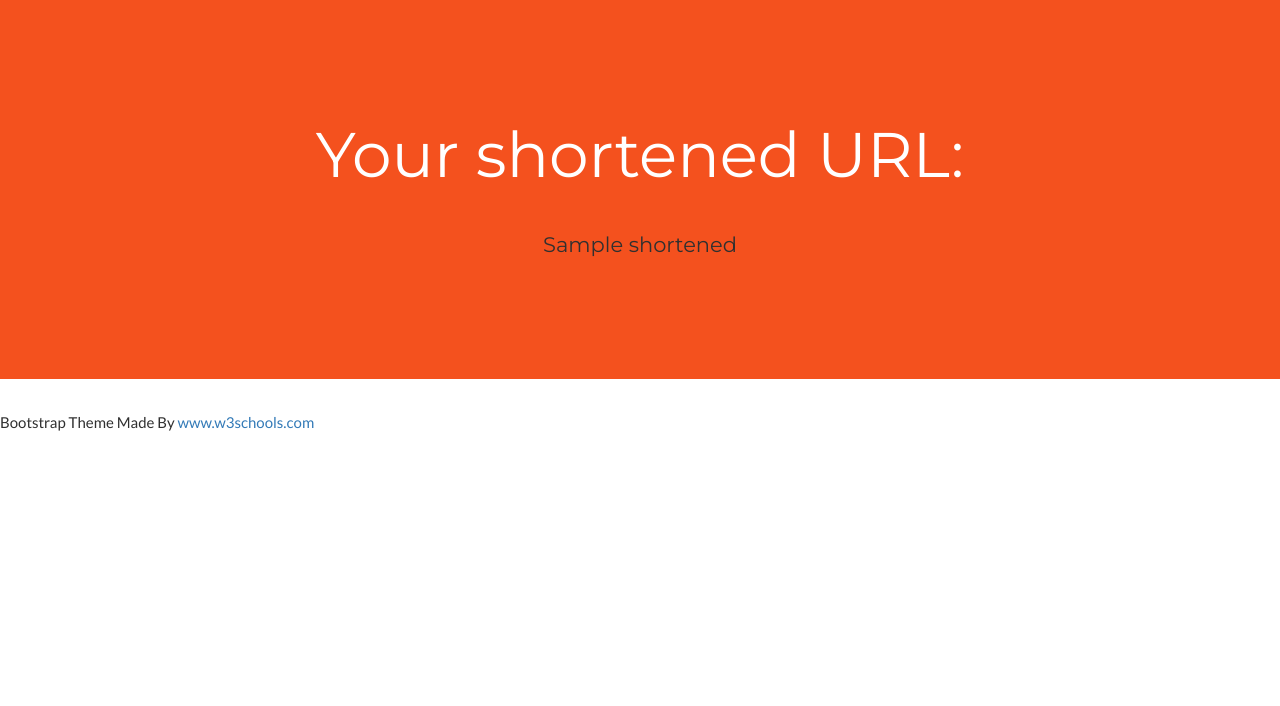
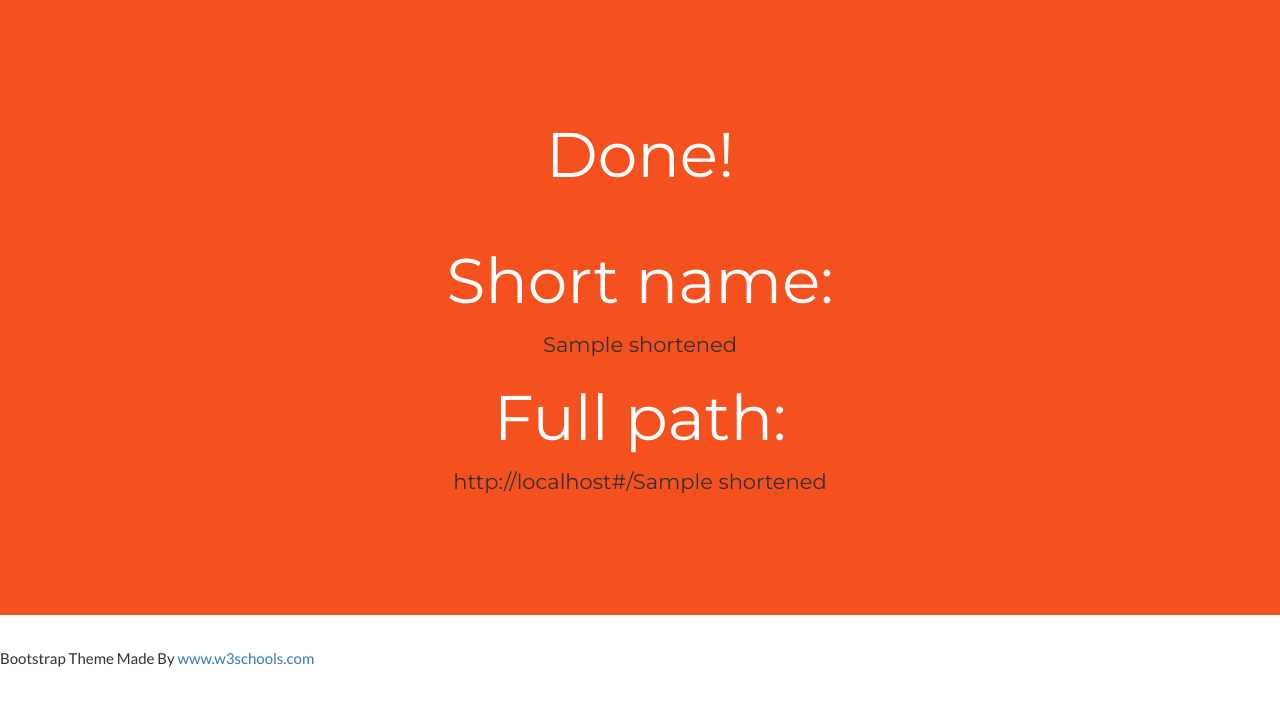
Before and after one commit to mateusz-buczek/URL_shortener, a Django app: template shortener/templates/shortener/details.html in a window 1280 px wide. Shown: the top 706 px of the page. Run offline with Django 3.2, Linux system fonts and the light colour scheme; the template is opened without the code that fills it: most values are stand-ins (such as "Sample title", 1, 10 or a date in 2020); some libraries are stand-ins or nearby versions.

Commit message:
refactoring, improved detail view, got rid of absolute url, now it's generated

```diff
--- a/shortener/templates/shortener/details.html
+++ b/shortener/templates/shortener/details.html
@@ -2,7 +2,10 @@
 
 {% block content %}
 
-<h1>Your shortened URL:</h1><br>
+<h1>Done!</h1><br>
+<h1>Short name: </h1>
 <p>{{ shortened }}</p>
+<h1>Full path: </h1>
+<p>{% if request.is_secure %}https://{% else %}http://{% endif %}{{ request.get_host }}{{ object.get_absolute_url }}/{{ shortened }}</p>
 
 {% endblock %}
--- a/shortener/views.py
+++ b/shortener/views.py
@@ -24,9 +24,7 @@ def main(request):  # view of main page
 
 
 def present_shortened_address(request, shortened):  # view presenting shortened address
-    shortened_address = get_object_or_404(Address, shortened=shortened)  # accessing corresponding url of short in DB
-    response = f"http://127.0.0.1:8000/{shortened_address.shortened}"
-    return render(request, 'shortener/details.html', {'shortened': response})
+    return render(request, 'shortener/details.html', {'shortened': shortened})
 
 
 def redirect_to_original_address(request, shortened):  # redirecting to original URL
```
Also changed, not shown: db.sqlite3, images/shortened_details.JPG.
